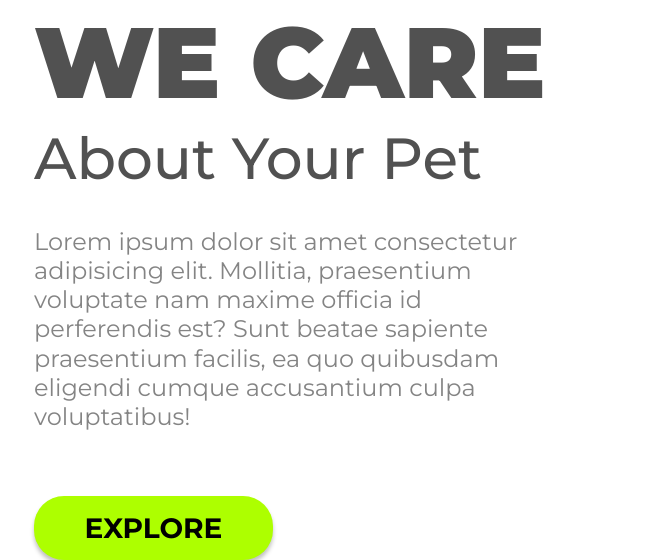
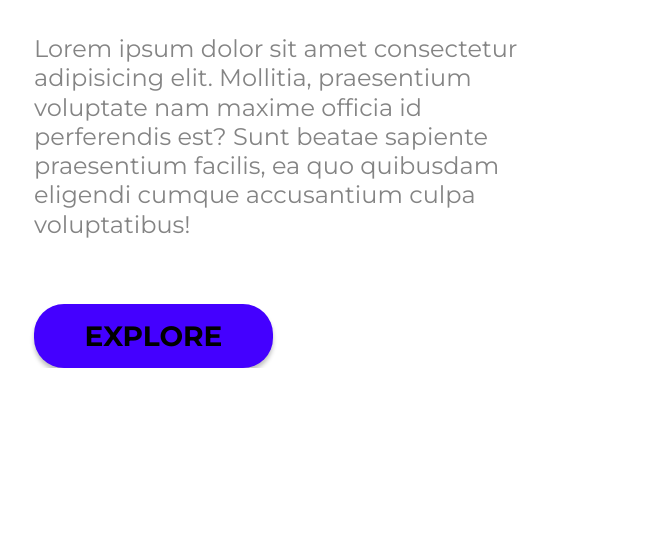
Before and after one commit to Jeferson279/Primeira_projeto_html_css, a plain HTML site: page Desafio/index.html in a window 1280 px wide. Shown: the part 731-1291 px from the top of the page, without its empty margins (52-724 px from the left). After the commit the page ends 1099 px from the top, so only its background shows below. Drawn offline with Linux system fonts and the light colour scheme; a web font is replaced by a local one.

Commit message:
alteração na cor e no titulo

```diff
--- a/Desafio/index.html
+++ b/Desafio/index.html
@@ -4,7 +4,7 @@
     <meta charset="UTF-8">
     <meta name="viewport" content="width=device-width, initial-scale=1.0">
     <link rel="stylesheet" href="./style.css">
-    <title>Desafio_01</title>
+    <title>Desafio</title>
 </head>
 <body>
     <header>
@@ -19,8 +19,6 @@
         <img src="../assets/Illustration 2.png" alt="we-care" class="logo-image">
 
         <section>
-            <h1 class="h1-aside">WE CARE</h1>
-            <h2>About Your Pet</h2>
             <p>Lorem ipsum dolor sit amet consectetur adipisicing elit. Mollitia, praesentium voluptate nam maxime officia id perferendis est? Sunt beatae sapiente praesentium facilis, ea quo quibusdam eligendi cumque accusantium culpa voluptatibus!</p>
             <button class="button-section">EXPLORE</button>
         </section>
--- a/Desafio/style.css
+++ b/Desafio/style.css
@@ -58,7 +58,7 @@ h2 {
     font-size: 58px;
     font-weight: 500;
     line-height: 70.7px;
-    color: #515151;
+    color: #cf0b0b;
 }
 
 p {
@@ -74,7 +74,7 @@ p {
     width: 239px;
     height: 64px;
     border-radius: 30px;
-    background: #ADFF00;
+    background: #4400ff;
     border: none;
     font-size: 28px;
     font-weight: 700;
```
